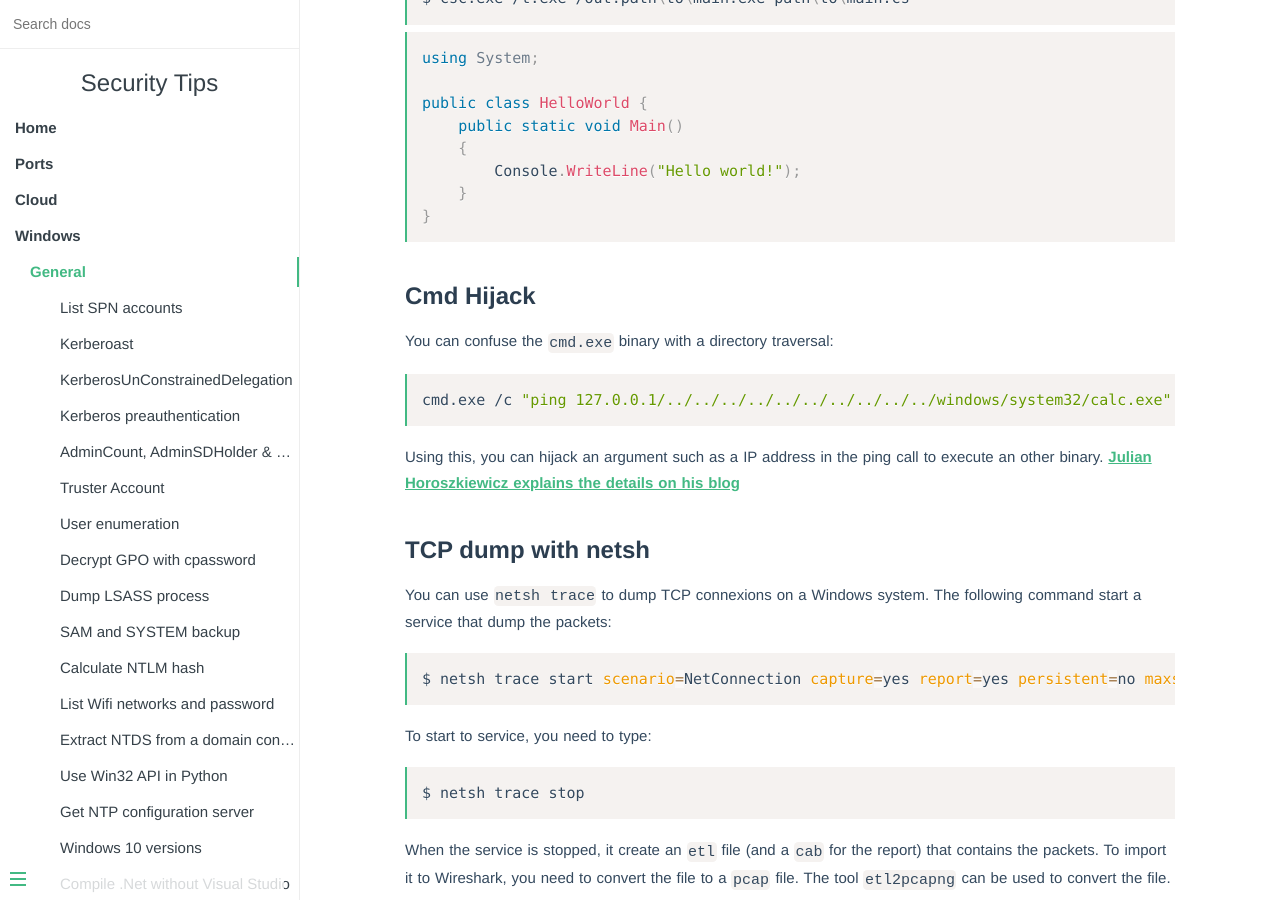
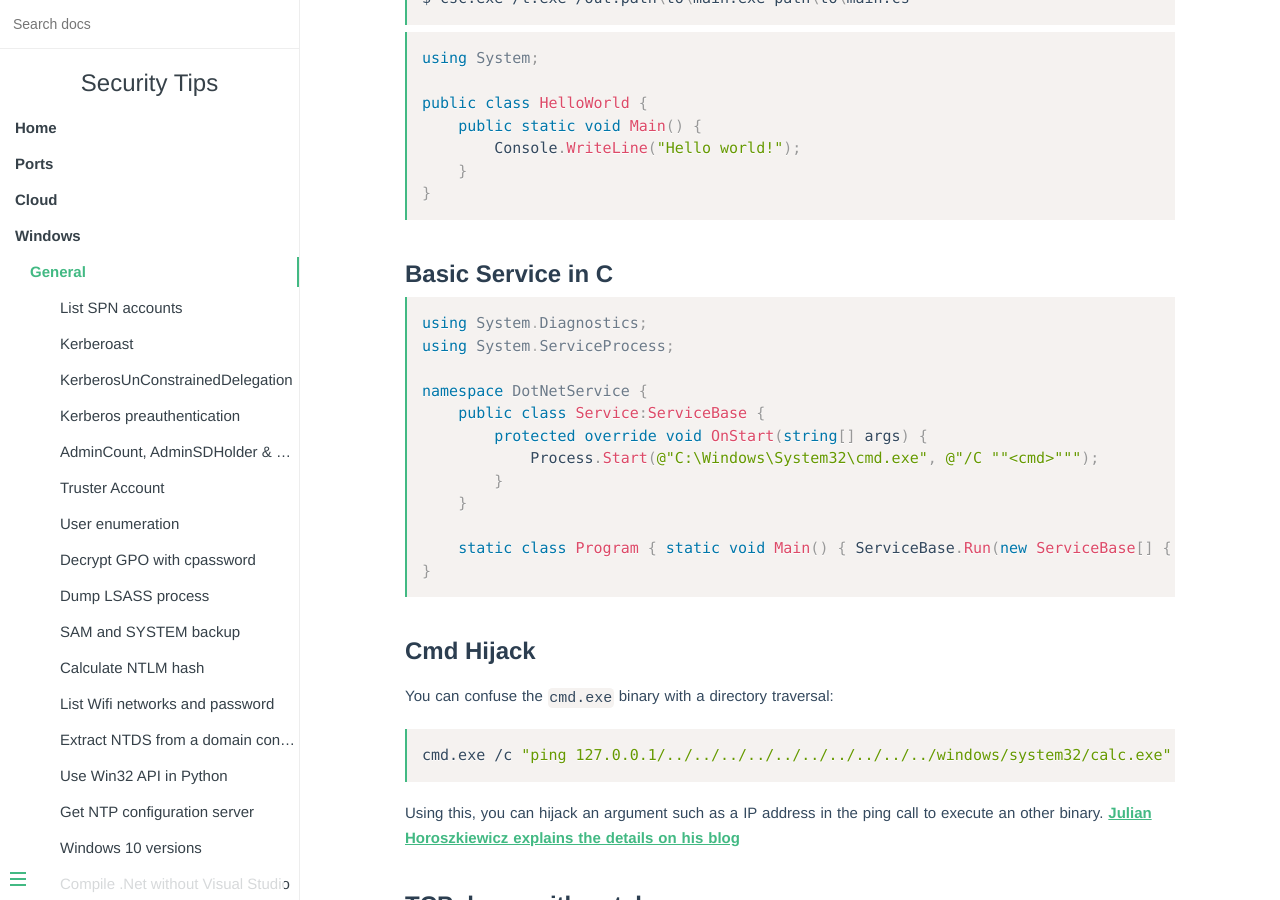
Before and after one commit to vincd/security-tips, an MkDocs documentation site: the page built from docs/windows.md, in a window 1280 px wide and 900 px high, scrolled down 6489 px. Built offline with MkDocs 1.6.1, drawn with Linux system fonts in a browser that asks for light colours.

Commit message:
Add C# service code

````diff
--- a/docs/windows.md
+++ b/docs/windows.md
@@ -310,10 +310,26 @@ $ csc.exe /t:exe /out:path\to\main.exe path\to\main.cs
 using System;
 
 public class HelloWorld {
-    public static void Main()
-    {
+    public static void Main() {
         Console.WriteLine("Hello world!");
     }
+}
+```
+
+### Basic Service in C#
+
+```csharp
+using System.Diagnostics;
+using System.ServiceProcess;
+
+namespace DotNetService {
+    public class Service:ServiceBase {
+        protected override void OnStart(string[] args) {
+            Process.Start(@"C:\Windows\System32\cmd.exe", @"/C ""<cmd>""");
+        }
+    }
+
+    static class Program { static void Main() { ServiceBase.Run(new ServiceBase[] { new Service() } ); }}
 }
 ```
 
````
